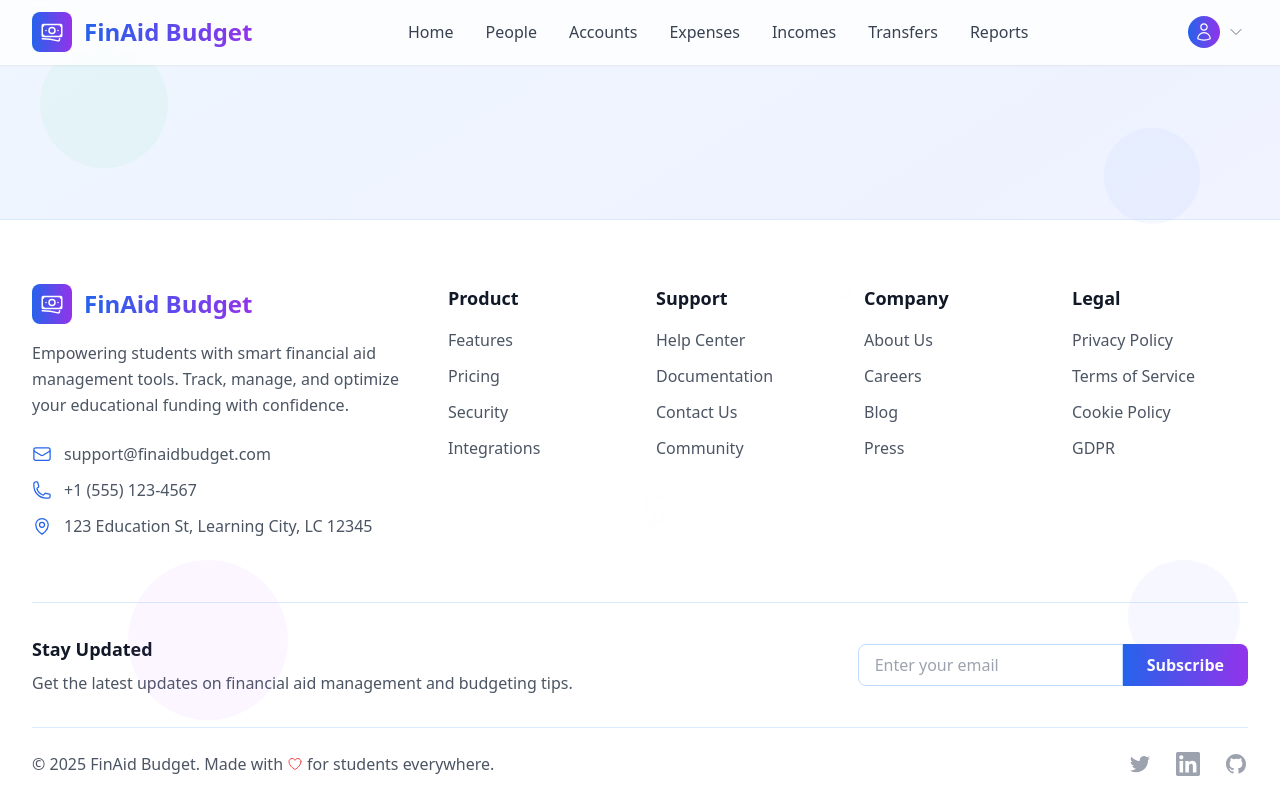
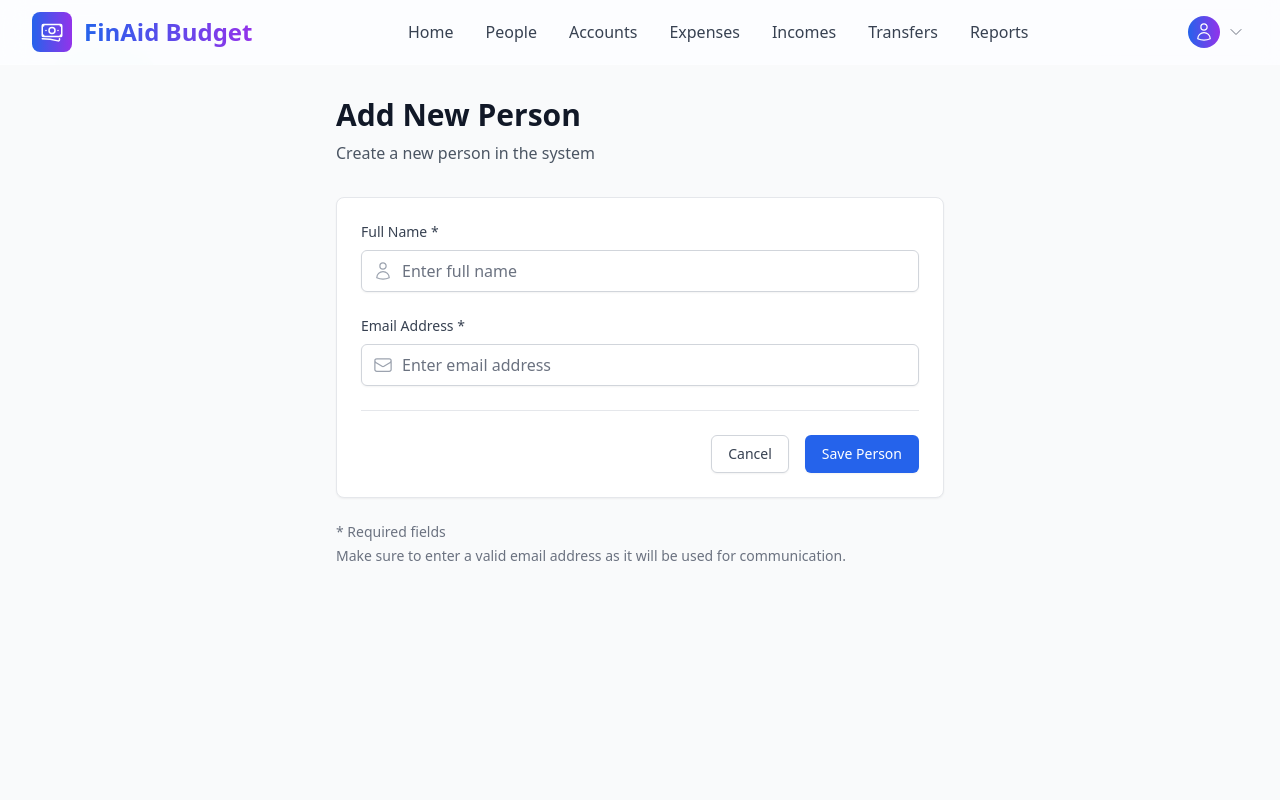
Before and after one commit to edwins-leonardi/finaid-frontend, a React (Vite) app: page /people/add in a window 1280 px wide. Shown: the top 800 px of the page. Built offline with nearby package versions, Linux system fonts and the light colour scheme.

Commit message:
EditPeople.tsx page

```diff
--- a/src/App.tsx
+++ b/src/App.tsx
@@ -2,6 +2,7 @@ import { BrowserRouter as Router, Routes, Route } from 'react-router-dom'
 import Layout from './components/layout/Layout'
 import Home from './pages/Home'
 import ListPeople from './pages/ListPeople'
+import EditPeople from './pages/EditPeople'
 
 function App() {
   return (
@@ -10,6 +11,7 @@ function App() {
         <Routes>
           <Route path="/" element={<Home />} />
           <Route path="/people" element={<ListPeople />} />
+          <Route path="/people/add" element={<EditPeople />} />
         </Routes>
       </Layout>
     </Router>
--- /dev/null
+++ b/src/pages/EditPeople.tsx
@@ -0,0 +1,216 @@
+import { useState } from 'react'
+import { useNavigate } from 'react-router-dom'
+import { UserIcon, EnvelopeIcon, ExclamationCircleIcon } from '@heroicons/react/24/outline'
+import { apiService } from '../services/api'
+
+interface FormData {
+  name: string
+  email: string
+}
+
+interface FormErrors {
+  name?: string
+  email?: string
+  submit?: string
+}
+
+export default function EditPeople() {
+  const navigate = useNavigate()
+  const [formData, setFormData] = useState<FormData>({
+    name: '',
+    email: ''
+  })
+  const [errors, setErrors] = useState<FormErrors>({})
+  const [isSubmitting, setIsSubmitting] = useState(false)
+
+  const validateEmail = (email: string): boolean => {
+    const emailRegex = /^[^\s@]+@[^\s@]+\.[^\s@]+$/
+    return emailRegex.test(email)
+  }
+
+  const validateForm = (): FormErrors => {
+    const newErrors: FormErrors = {}
+
+    // Validate name
+    if (!formData.name.trim()) {
+      newErrors.name = 'Name is required'
+    } else if (formData.name.trim().length < 2) {
+      newErrors.name = 'Name must be at least 2 characters'
+    }
+
+    // Validate email
+    if (!formData.email.trim()) {
+      newErrors.email = 'Email is required'
+    } else if (!validateEmail(formData.email.trim())) {
+      newErrors.email = 'Please enter a valid email address'
+    }
+
+    return newErrors
+  }
+
+  const handleInputChange = (field: keyof FormData, value: string) => {
+    setFormData(prev => ({
+      ...prev,
+      [field]: value
+    }))
+
+    // Clear error for this field when user starts typing
+    if (errors[field]) {
+      setErrors(prev => ({
+        ...prev,
+        [field]: undefined
+      }))
+    }
+  }
+
+  const handleSubmit = async (e: React.FormEvent) => {
+    e.preventDefault()
+
+    // Validate form
+    const formErrors = validateForm()
+    if (Object.keys(formErrors).length > 0) {
+      setErrors(formErrors)
+      return
+    }
+
+    setIsSubmitting(true)
+    setErrors({})
+
+    try {
+      await apiService.createPerson({
+        name: formData.name.trim(),
+        email: formData.email.trim()
+      })
+
+      // Success - navigate back to people list
+      navigate('/people')
+    } catch (error) {
+      setErrors({
+        submit: error instanceof Error ? error.message : 'Failed to create person. Please try again.'
+      })
+    } finally {
+      setIsSubmitting(false)
+    }
+  }
+
+  const handleCancel = () => {
+    navigate('/people')
+  }
+
+  return (
+    <div className="min-h-screen bg-gray-50 py-8">
+      <div className="max-w-2xl mx-auto px-4 sm:px-6 lg:px-8">
+        {/* Header */}
+        <div className="mb-8">
+          <h1 className="text-3xl font-bold text-gray-900 mb-2">Add New Person</h1>
+          <p className="text-gray-600">Create a new person in the system</p>
+        </div>
+
+        {/* Form */}
+        <div className="bg-white rounded-lg shadow-sm border border-gray-200 overflow-hidden">
+          <form onSubmit={handleSubmit} className="p-6 space-y-6">
+            {/* Submit Error */}
+            {errors.submit && (
+              <div className="bg-red-50 border border-red-200 rounded-md p-4">
+                <div className="flex">
+                  <ExclamationCircleIcon className="h-5 w-5 text-red-400" />
+                  <div className="ml-3">
+                    <p className="text-sm text-red-800">{errors.submit}</p>
+                  </div>
+                </div>
+              </div>
+            )}
+
+            {/* Name Field */}
+            <div>
+              <label htmlFor="name" className="block text-sm font-medium text-gray-700 mb-2">
+                Full Name *
+              </label>
+              <div className="relative">
+                <div className="absolute inset-y-0 left-0 pl-3 flex items-center pointer-events-none">
+                  <UserIcon className="h-5 w-5 text-gray-400" />
+                </div>
+                <input
+                  type="text"
+                  id="name"
+                  value={formData.name}
+                  onChange={(e) => handleInputChange('name', e.target.value)}
+                  className={`block w-full pl-10 pr-3 py-2 border rounded-md shadow-sm focus:outline-none focus:ring-2 focus:ring-blue-500 focus:border-blue-500 ${
+                    errors.name
+                      ? 'border-red-300 text-red-900 placeholder-red-300'
+                      : 'border-gray-300 text-gray-900 placeholder-gray-500'
+                  }`}
+                  placeholder="Enter full name"
+                  disabled={isSubmitting}
+                />
+              </div>
+              {errors.name && (
+                <p className="mt-2 text-sm text-red-600">{errors.name}</p>
+              )}
+            </div>
+
+            {/* Email Field */}
+            <div>
+              <label htmlFor="email" className="block text-sm font-medium text-gray-700 mb-2">
+                Email Address *
+              </label>
+              <div className="relative">
+                <div className="absolute inset-y-0 left-0 pl-3 flex items-center pointer-events-none">
+                  <EnvelopeIcon className="h-5 w-5 text-gray-400" />
+                </div>
+                <input
+                  type="email"
+                  id="email"
+                  value={formData.email}
+                  onChange={(e) => handleInputChange('email', e.target.value)}
+                  className={`block w-full pl-10 pr-3 py-2 border rounded-md shadow-sm focus:outline-none focus:ring-2 focus:ring-blue-500 focus:border-blue-500 ${
+                    errors.email
+                      ? 'border-red-300 text-red-900 placeholder-red-300'
+                      : 'border-gray-300 text-gray-900 placeholder-gray-500'
+                  }`}
+                  placeholder="Enter email address"
+                  disabled={isSubmitting}
+                />
+              </div>
+              {errors.email && (
+                <p className="mt-2 text-sm text-red-600">{errors.email}</p>
+              )}
+            </div>
+
+            {/* Form Actions */}
+            <div className="flex items-center justify-end space-x-4 pt-6 border-t border-gray-200">
+              <button
+                type="button"
+                onClick={handleCancel}
+                disabled={isSubmitting}
+                className="px-4 py-2 border border-gray-300 rounded-md shadow-sm text-sm font-medium text-gray-700 bg-white hover:bg-gray-50 focus:outline-none focus:ring-2 focus:ring-offset-2 focus:ring-blue-500 disabled:opacity-50 disabled:cursor-not-allowed"
+              >
+                Cancel
+              </button>
+              <button
+                type="submit"
+                disabled={isSubmitting}
+                className="px-4 py-2 border border-transparent rounded-md shadow-sm text-sm font-medium text-white bg-blue-600 hover:bg-blue-700 focus:outline-none focus:ring-2 focus:ring-offset-2 focus:ring-blue-500 disabled:opacity-50 disabled:cursor-not-allowed flex items-center"
+              >
+                {isSubmitting ? (
+                  <>
+                    <div className="animate-spin rounded-full h-4 w-4 border-b-2 border-white mr-2"></div>
+                    Saving...
+                  </>
+                ) : (
+                  'Save Person'
+                )}
+              </button>
+            </div>
+          </form>
+        </div>
+
+        {/* Help Text */}
+        <div className="mt-6 text-sm text-gray-500">
+          <p>* Required fields</p>
+          <p className="mt-1">Make sure to enter a valid email address as it will be used for communication.</p>
+        </div>
+      </div>
+    </div>
+  )
+}
--- a/src/pages/ListPeople.tsx
+++ b/src/pages/ListPeople.tsx
@@ -1,4 +1,5 @@
 import { useState, useEffect } from 'react'
+import { Link } from 'react-router-dom'
 import { UserIcon, EnvelopeIcon, CalendarIcon } from '@heroicons/react/24/outline'
 import { Person } from '../types/person'
 import { apiService } from '../services/api'
@@ -91,9 +92,12 @@ export default function ListPeople() {
                 <p className="text-2xl font-bold text-gray-900">{people.length}</p>
               </div>
             </div>
-            <button className="bg-blue-600 text-white px-4 py-2 rounded-lg hover:bg-blue-700 transition-colors">
+            <Link
+              to="/people/add"
+              className="bg-blue-600 text-white px-4 py-2 rounded-lg hover:bg-blue-700 transition-colors inline-block"
+            >
               Add Person
-            </button>
+            </Link>
           </div>
         </div>
 
@@ -103,9 +107,12 @@ export default function ListPeople() {
             <UserIcon className="h-12 w-12 text-gray-400 mx-auto mb-4" />
             <h3 className="text-lg font-medium text-gray-900 mb-2">No people found</h3>
             <p className="text-gray-600 mb-6">Get started by adding your first person to the system.</p>
-            <button className="bg-blue-600 text-white px-4 py-2 rounded-lg hover:bg-blue-700 transition-colors">
+            <Link
+              to="/people/add"
+              className="bg-blue-600 text-white px-4 py-2 rounded-lg hover:bg-blue-700 transition-colors inline-block"
+            >
               Add Person
-            </button>
+            </Link>
           </div>
         ) : (
           <div className="bg-white rounded-lg shadow-sm border border-gray-200 overflow-hidden">
--- a/src/services/api.ts
+++ b/src/services/api.ts
@@ -15,7 +15,9 @@ class ApiService {
     })
 
     if (!response.ok) {
-      throw new Error(`HTTP error! status: ${response.status}`)
+      const errorData = await response.json().catch(() => ({}))
+      const errorMessage = errorData.message || `HTTP error! status: ${response.status}`
+      throw new Error(errorMessage)
     }
 
     return response.json()
```
